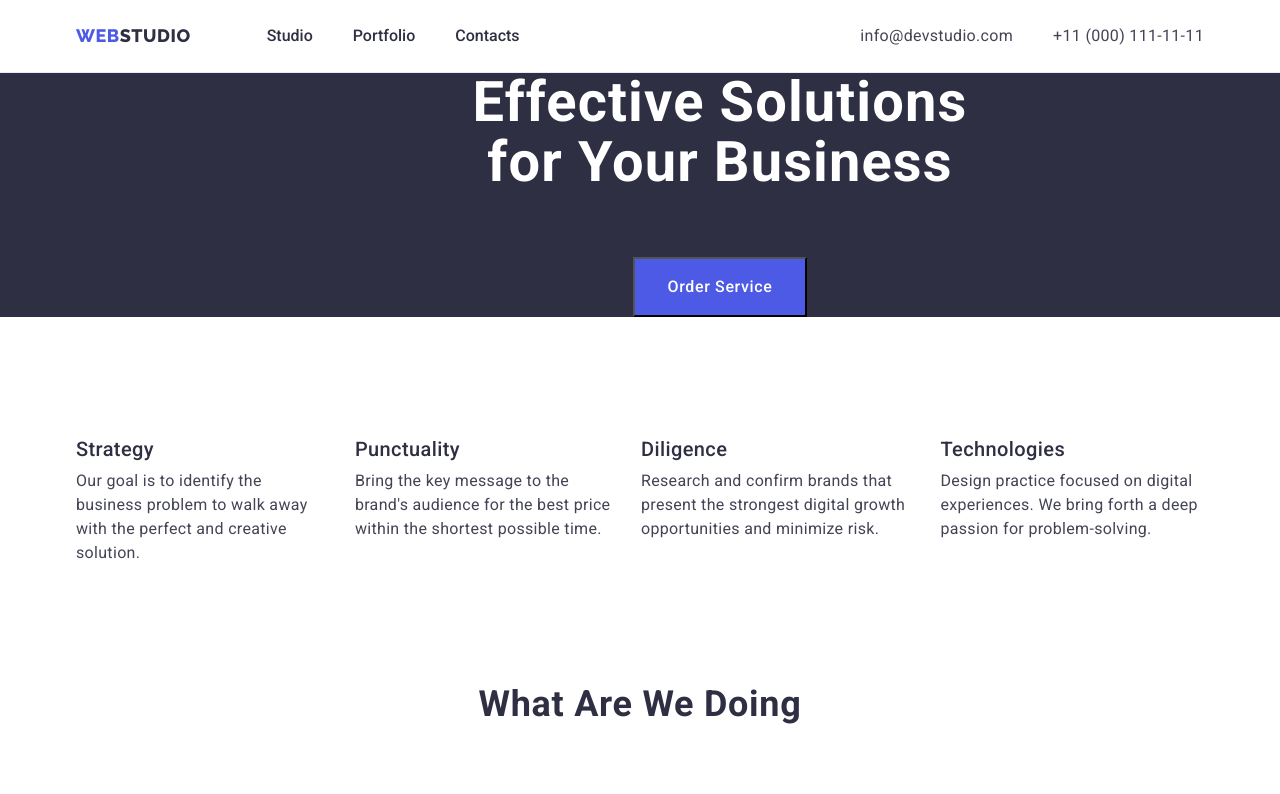
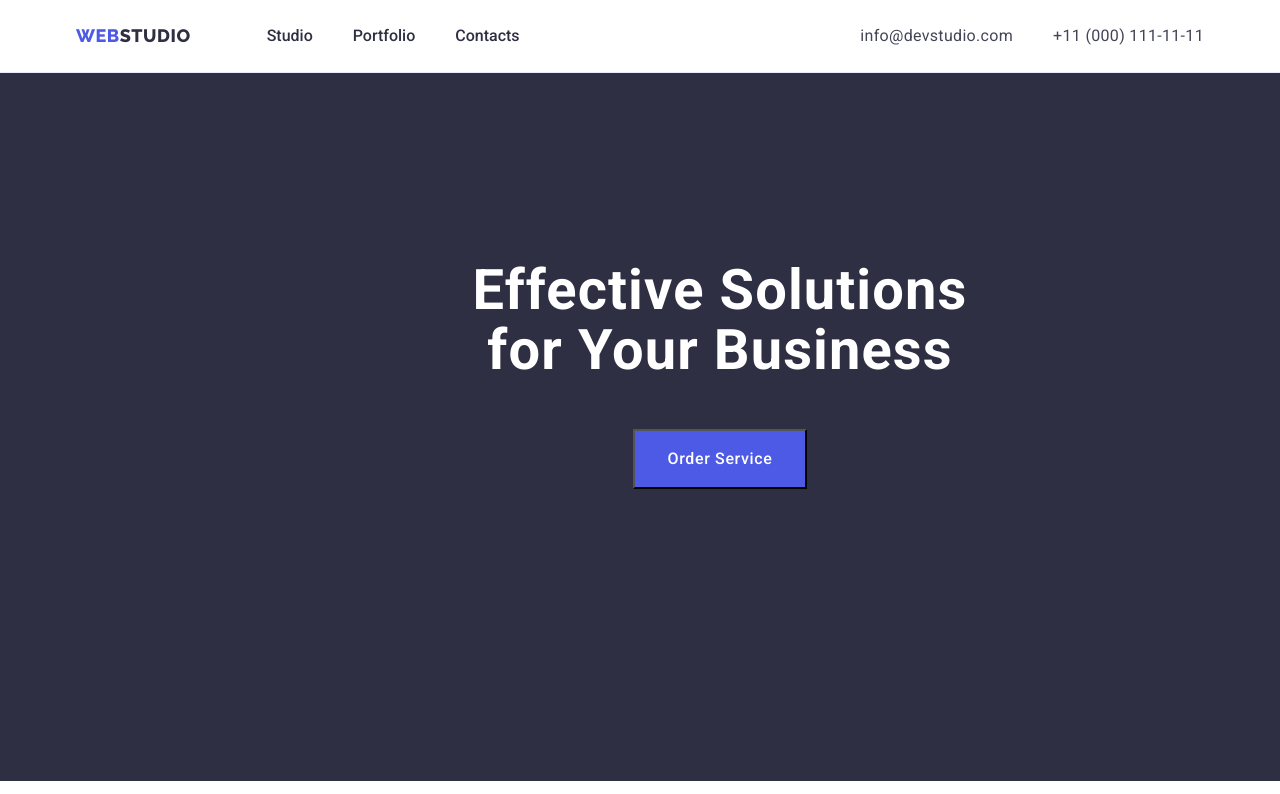
Before and after one commit to phinik10/goit-markup-hw-03, a plain HTML site: page index.html in a window 1280 px wide. Shown: the top 794 px of the page. Drawn offline with nearby package versions, Linux system fonts and the light colour scheme.

Commit message:
Update  styles.css

```diff
--- a/css/ styles.css
+++ b/css/ styles.css
@@ -115,10 +115,9 @@ ul {
     text-align: center;
     width: 1440px;
     background-color: var(--dark);
-    font-size: 56px;
-    line-height: 1,07;
-    letter-spacing: 0.02em;
-
+    align-items: center;
+    padding-top: 188px;
+    padding-bottom: 292px;
 }
 
 
@@ -183,6 +182,7 @@ ul {
 
 .flex-item {
     margin-right: 24px;
+    width: 264px;
 }
 
 .flex-item:nth-child(4n) {
```
